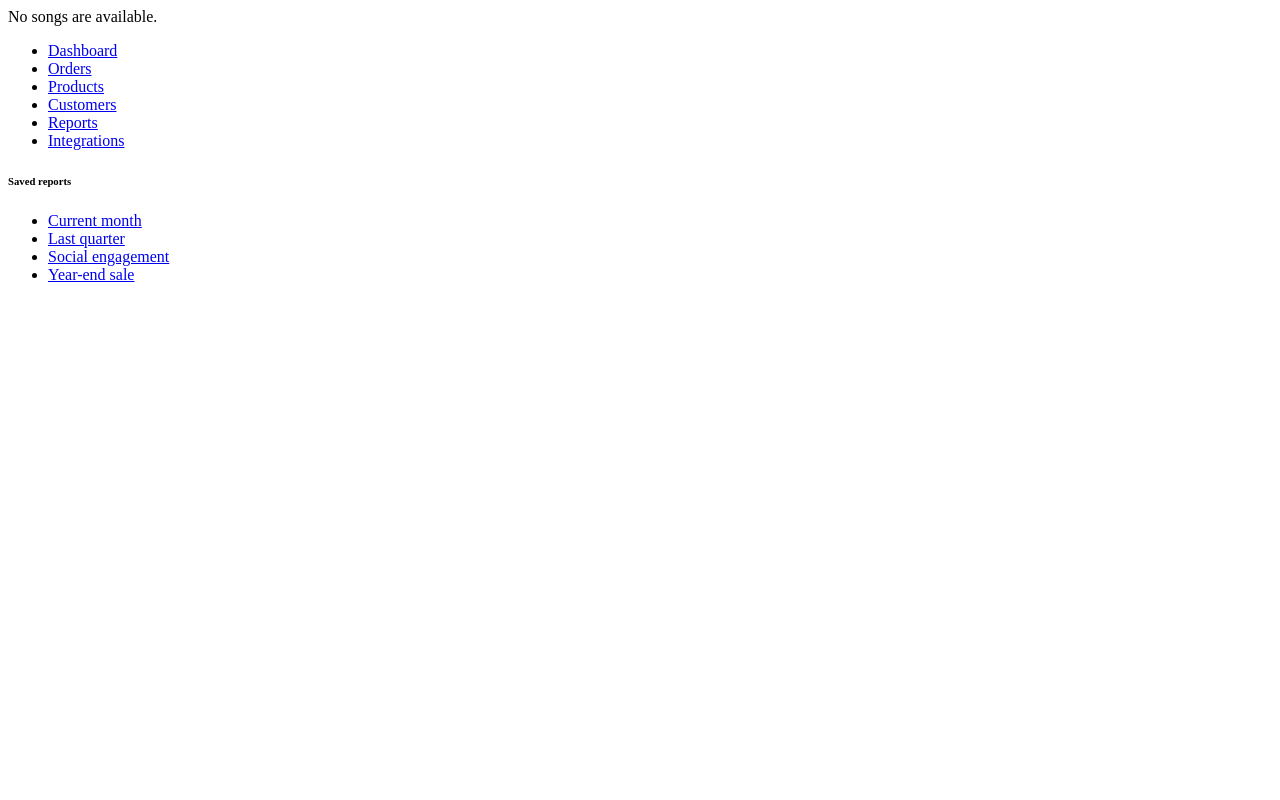
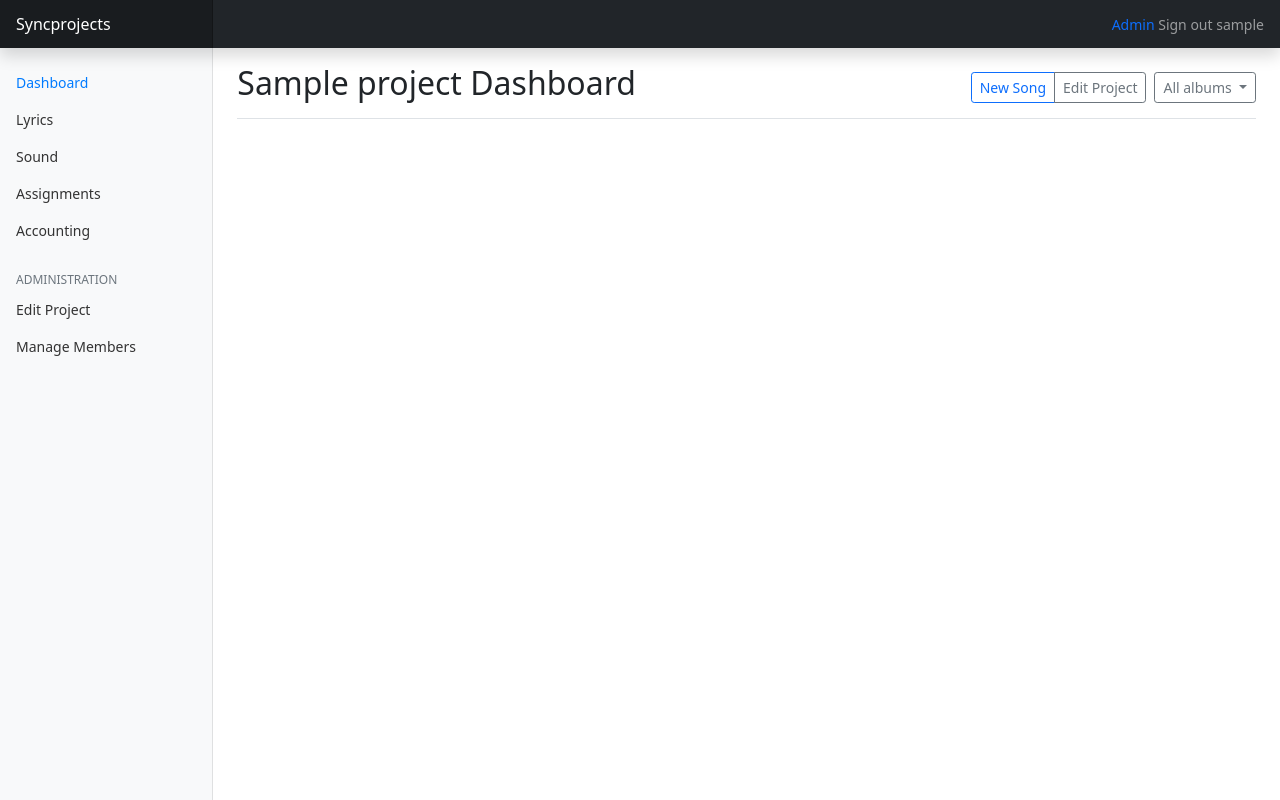
Before and after one commit to k3an3/syncprojects-web, a Django app: page /projects/1/ in a window 1280 px wide. Run offline with Django 3.2, Linux system fonts and the light colour scheme; a user stored in the database is signed in; tables that the repository leaves empty hold one stand-in row (values such as "Sample post").

Commit message:
More updates

```diff
--- a/core/templates/core/base.html
+++ b/core/templates/core/base.html
@@ -58,8 +58,14 @@
             aria-label="Toggle navigation">
         <span class="navbar-toggler-icon"></span>
     </button>
-    <input class="form-control form-control-dark w-100" type="text" placeholder="Jump to project" aria-label="Search">
-    <ul class="navbar-nav px-3">
+    {# <input class="form-control form-control-dark w-100" type="text" placeholder="Jump to project" aria-label="Search">#}
+    <ul class="navbar-nav px-3 list-group-horizontal">
+        {% if request.user.is_superuser %}
+            <li class="nav-item text-nowrap">
+                <a class="nav-link" href="{% url 'admin:index' %}"><span class="text-primary">Admin</span></a>
+            </li>
+            &nbsp;
+        {% endif %}
         <li class="nav-item text-nowrap">
             <a class="nav-link" href="{% url 'logout' %}">Sign out {{ request.user.username }}</a>
         </li>
@@ -77,7 +83,9 @@
             </nav>
         {% endblock %}
 
+        {% block main %}
         <main class="col-md-9 ms-sm-auto col-lg-10 px-md-4">
+        {% endblock %}
             <div class="d-flex justify-content-between flex-wrap flex-md-nowrap align-items-center pt-3 pb-2 mb-3 border-bottom">
                 {% block header %}
                 {% endblock %}
@@ -98,6 +106,9 @@
 <script src="https://cdn.jsdelivr.net/npm/chart.js@2.9.4/dist/Chart.min.js"
         integrity="sha384-zNy6FEbO50N+Cg5wap8IKA4M/ZnLJgzc6w2NqACZaK0u0FXfOWRRJOnQtpZun8ha"
         crossorigin="anonymous"></script>
+<script src="https://cdnjs.cloudflare.com/ajax/libs/howler/2.2.1/howler.min.js"
+        integrity="sha512-L6Z/YtIPQ7eU3BProP34WGU5yIRk7tNHk7vaC2dB1Vy1atz6wl9mCkTPPZ2Rn1qPr+vY2mZ9odZLdGYuaBk7dQ=="
+        crossorigin="anonymous"></script>
 <script src="dashboard.js"></script>
 </body>
 </html>
--- a/core/templates/core/project_detail.html
+++ b/core/templates/core/project_detail.html
@@ -1,13 +1,22 @@
-{{ song }}
-{% if songs %}
-    <ul>
-    {% for song in songs %}
-    <li><a href="/project/{{ project.id }}/songs/{{ song.id }}">{{ song.name }}</a></li>
-    {% endfor %}
-    </ul>
-{% else %}
-    <p>No songs are available.</p>
-{% endif %}
+{% extends 'core/base.html' %}
+{% load static %}
+
+{% block header %}
+    <h1 class="h2">{{ project.name }} Dashboard</h1>
+    <div class="btn-toolbar mb-2 mb-md-0">
+        <div class="btn-group me-2">
+            <button type="button" class="btn btn-sm btn-outline-primary">New Song</button>
+            <button type="button" class="btn btn-sm btn-outline-secondary">Edit Project</button>
+        </div>
+
+        <button type="button" class="btn btn-sm btn-outline-secondary dropdown-toggle">
+            <span data-feather="calendar"></span>
+            All albums
+        </button>
+    </div>
+{% endblock %}
+
+{% block sidebar %}
     <ul class="nav flex-column">
         <li class="nav-item">
             <a class="nav-link active" aria-current="page" href="#">
@@ -18,37 +27,31 @@
         <li class="nav-item">
             <a class="nav-link" href="#">
                 <span data-feather="file"></span>
-            Orders
+                Lyrics
             </a>
         </li>
         <li class="nav-item">
             <a class="nav-link" href="#">
                 <span data-feather="shopping-cart"></span>
-            Products
+                Sound
             </a>
         </li>
         <li class="nav-item">
             <a class="nav-link" href="#">
                 <span data-feather="users"></span>
-            Customers
-        </a>
-    </li>
-    <li class="nav-item">
-        <a class="nav-link" href="#">
-            <span data-feather="bar-chart-2"></span>
-            Reports
+                Assignments
             </a>
         </li>
         <li class="nav-item">
             <a class="nav-link" href="#">
                 <span data-feather="layers"></span>
-            Integrations
+                Accounting
             </a>
         </li>
     </ul>
 
     <h6 class="sidebar-heading d-flex justify-content-between align-items-center px-3 mt-4 mb-1 text-muted">
-    <span>Saved reports</span>
+        <span>Administration</span>
         <a class="link-secondary" href="#" aria-label="Add a new report">
             <span data-feather="plus-circle"></span>
         </a>
@@ -57,25 +60,26 @@
         <li class="nav-item">
             <a class="nav-link" href="#">
                 <span data-feather="file-text"></span>
-            Current month
+                Edit Project
             </a>
         </li>
         <li class="nav-item">
             <a class="nav-link" href="#">
                 <span data-feather="file-text"></span>
-            Last quarter
-        </a>
-    </li>
-    <li class="nav-item">
-        <a class="nav-link" href="#">
-            <span data-feather="file-text"></span>
-            Social engagement
-        </a>
-    </li>
-    <li class="nav-item">
-        <a class="nav-link" href="#">
-            <span data-feather="file-text"></span>
-            Year-end sale
+                Manage Members
             </a>
         </li>
     </ul>
+{% endblock %}
+
+{% block content %}
+{% endblock %}
+{% if songs %}
+    <ul>
+        {% for song in songs %}
+            <li><a href="/project/{{ project.id }}/songs/{{ song.id }}">{{ song.name }}</a></li>
+        {% endfor %}
+    </ul>
+{% else %}
+    <p>No songs are available.</p>
+{% endif %}
```
Also changed, not shown: api/utils.py (+6 -2 lines), core/templates/core/project_list.html (+6 -11 lines). Lines whose indentation alone changed are shown as unchanged.
